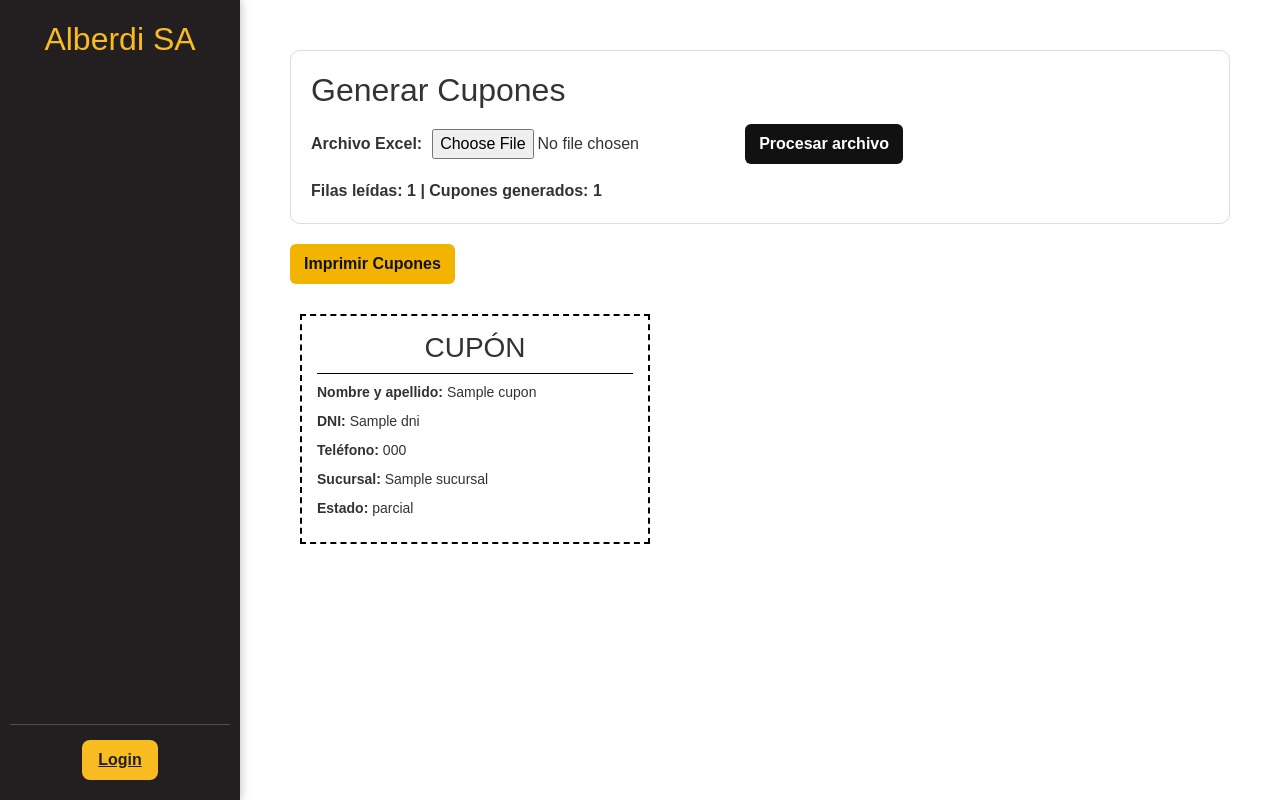
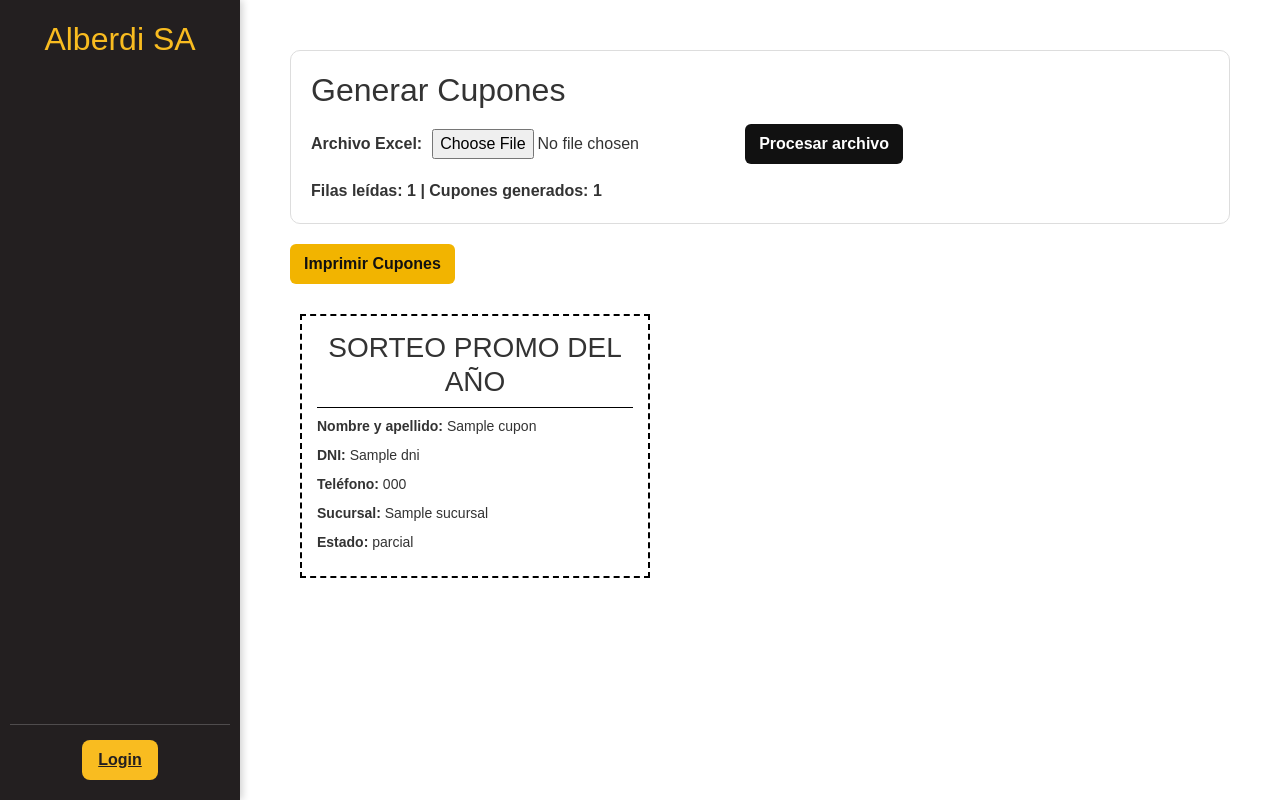
Before and after one commit to marcosaarias/megaSip, a Flask app: template templates/publicidad/cupones.html in a window 1280 px wide. Run offline with Flask 3, Linux system fonts and the light colour scheme; the template is opened without the code that fills it: most values are stand-ins (such as "Sample title", 1, 10 or a date in 2020); some libraries are stand-ins or nearby versions.

Commit message:
Agrega titulo de cupon para sorteo

```diff
--- a/templates/publicidad/cupones.html
+++ b/templates/publicidad/cupones.html
@@ -124,7 +124,7 @@
         <div class="lista-cupones">
             {% for cupon in cupones %}
                 <div class="cupon">
-                    <h3>CUPÓN</h3>
+                    <h3>SORTEO PROMO DEL AÑO</h3>
                     <p><strong>Nombre y apellido:</strong> {{ cupon.nombre }}</p>
                     <p><strong>DNI:</strong> {{ cupon.dni }}</p>
                     <p><strong>Teléfono:</strong> {{ cupon.telefono }}</p>
```
